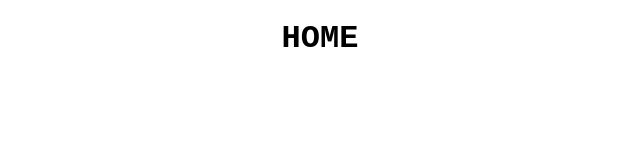
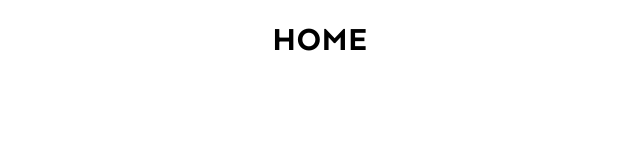
Before and after one commit to alfredasare/wevops-portfolio, a React (Create React App) app: page / in a window 1280 px wide. Shown: the top 160 px of the page, without its empty margins (320-960 px from the left). Built offline with nearby package versions, Linux system fonts and the light colour scheme.

Commit message:
added typography and colors

```diff
--- a/public/index.html
+++ b/public/index.html
@@ -15,15 +15,8 @@
       user's mobile device or desktop. See https://developers.google.com/web/fundamentals/web-app-manifest/
     -->
     <link rel="manifest" href="%PUBLIC_URL%/manifest.json" />
-    <!--
-      Notice the use of %PUBLIC_URL% in the tags above.
-      It will be replaced with the URL of the `public` folder during the build.
-      Only files inside the `public` folder can be referenced from the HTML.
+    <link href="https://fonts.googleapis.com/css2?family=Sen:wght@100;200;300;400;500;600;700;800;900&display=swap" rel="stylesheet">
 
-      Unlike "/favicon.ico" or "favicon.ico", "%PUBLIC_URL%/favicon.ico" will
-      work correctly both with client-side routing and a non-root public URL.
-      Learn how to configure a non-root public URL by running `npm run build`.
-    -->
     <title>React App</title>
   </head>
   <body>
--- a/src/utils/Global.js
+++ b/src/utils/Global.js
@@ -17,7 +17,7 @@
 
     body {
         margin: 0;
-        font-family: monospace;
+        font-family: "Sen", monospace;
     }
 
     a {
--- a/src/utils/colors.js
+++ b/src/utils/colors.js
@@ -0,0 +1,3 @@
+export const blackColor = '#000000';
+export const whiteColor = '#FFFFFF';
+export const rustyRed = '#E31F3C';
--- a/src/utils/index.js
+++ b/src/utils/index.js
@@ -0,0 +1,3 @@
+export * from "./typography";
+export * from "./colors";
+export * from "./Global";
```
Also changed, not shown: src/utils/typography.js (+13 -0 lines), src/utils/themes.js (deleted).
